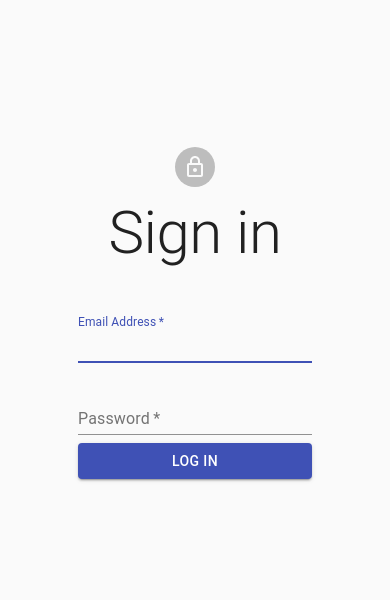
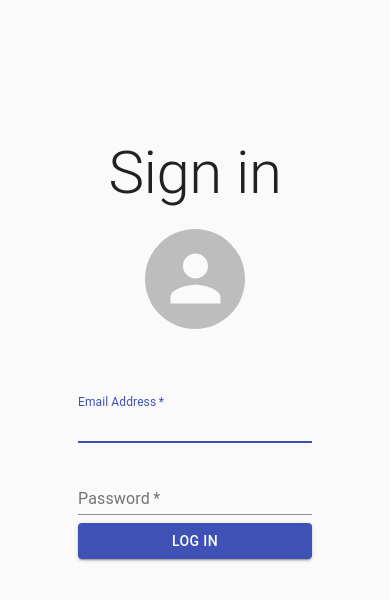
Before and after one commit to dcifuentesR/lab3-task-planner, a React (Create React App) app: page / in a window 390 px wide. Shown: the top 600 px of the page. Built offline with nearby package versions, Linux system fonts and the light colour scheme.

Commit message:
main login screen

```diff
--- a/src/App.js
+++ b/src/App.js
@@ -2,9 +2,11 @@ import React, { Component } from 'react';
 import logo from './logo.svg';
 import './App.css';
 
-import { Login } from './components/Login.js';
+import { Login }  from './components/Login.js';
 
 import { BrowserRouter as Router, Link, Route, Redirect, Switch } from 'react-router-dom';
+
+
 
 class App extends Component {
 
@@ -17,8 +19,6 @@ class App extends Component {
 
         this.handleLogin = this.handleLogin.bind(this);
     }
-
-
 
     handleLogin(username, password) {
         if (localStorage.getItem(username) == null || localStorage.getItem(username) != password) {
--- a/src/components/Login.js
+++ b/src/components/Login.js
@@ -10,22 +10,22 @@ import Paper from '../../node_modules/@material-ui/core/Paper';
 import Typography from '../../node_modules/@material-ui/core/Typography';
 import './css/Login.css'
 
-
 export class Login extends React.Component{
 
     constructor(props){
         super(props);
     }
 
+
     render(){
         return (
             <React.Fragment>
                 <CssBaseline />
                 <main className="layout">
+                <Typography variant="h2">Sign in</Typography>
                 <Avatar className="avatar">
-                            <LockIcon />
                         </Avatar>
-                        <Typography variant="h2">Sign in</Typography>
+
                         <form className="form">
                             <FormControl margin="normal" required fullWidth>
                                 <InputLabel htmlFor="email">Email Address</InputLabel>
--- a/src/components/css/Login.css
+++ b/src/components/css/Login.css
@@ -4,7 +4,6 @@
     flex-direction: column;
     margin:auto;
     align-items:center;
-    margin-top: 35%;
 }
 
 .paper {
@@ -16,8 +15,10 @@
 }
 
 .avatar {
-    margin: 10px;
+    margin: 20px;
     background: floralwhite;
+    height: 100px !important;
+    width: 100px !important;
 }
 
 .form {
@@ -33,4 +34,8 @@
     .App-header{
         display: none;
     }
+
+    .layout{
+        margin-top: 35%;
+    }
 }
```
